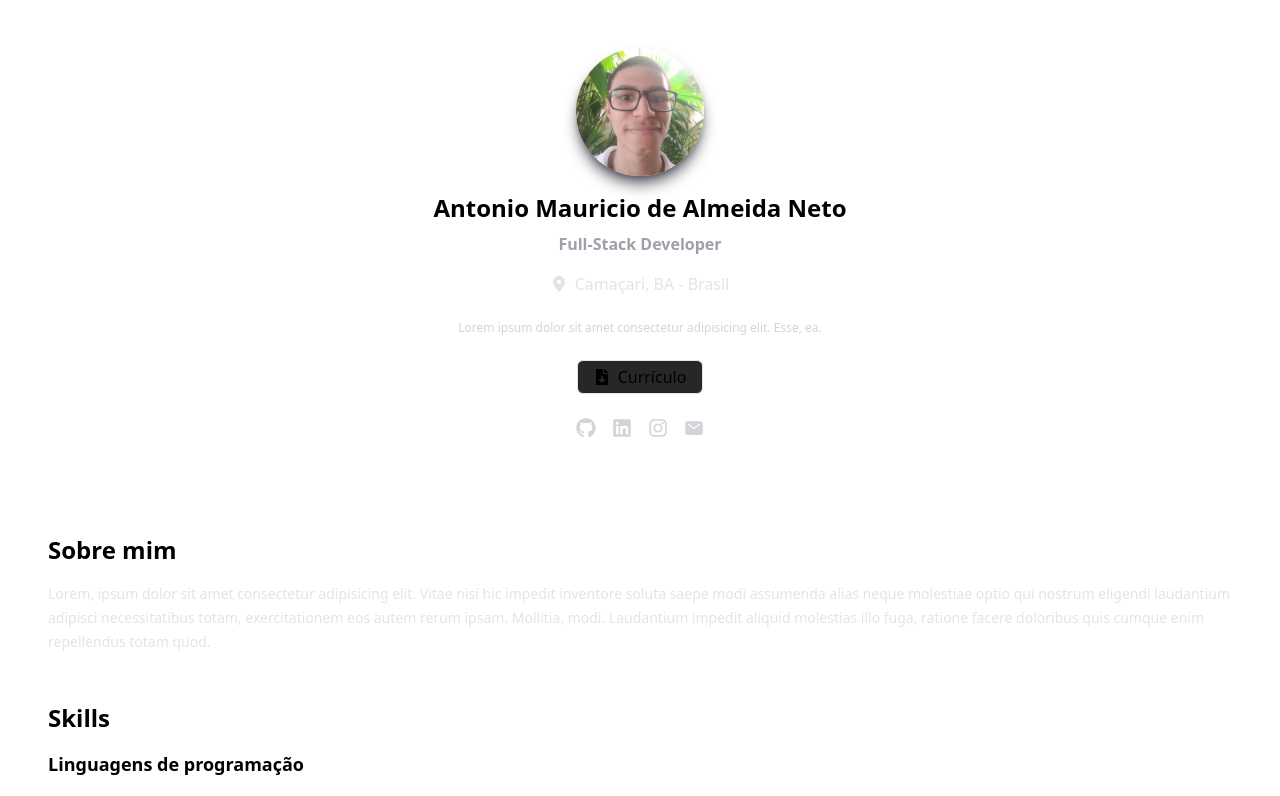
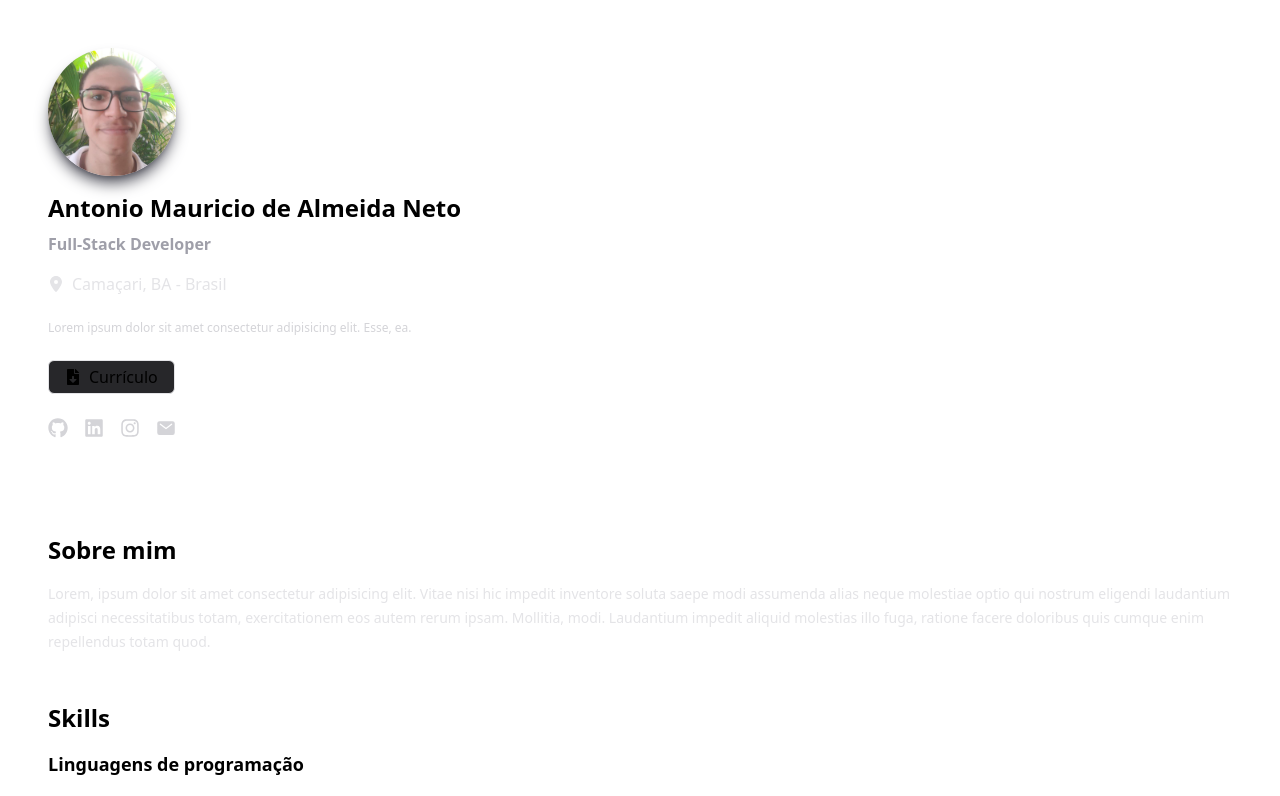
Before and after one commit to Dedo-Finger2/Portfolio, a React (Vite) app: page / in a window 1280 px wide. Shown: the top 796 px of the page. Built offline with nearby package versions, Linux system fonts and the light colour scheme.

Commit message:
Adds support for SM break point

```diff
--- a/src/components/QuickAboutMe.tsx
+++ b/src/components/QuickAboutMe.tsx
@@ -14,7 +14,7 @@ export default function QuickAboutMe() {
     <div className="flex flex-col gap-6">
       <div className="flex flex-col gap-4">
         {/* Image + Personal info */}
-        <div className="flex flex-col gap-4 items-center">
+        <div className="flex flex-col gap-4 items-center sm:items-start">
           {/* My Image */}
           <img
             className="shadow-lg shadow-zinc-600 rounded-full size-32 h-auto"
@@ -23,25 +23,25 @@ export default function QuickAboutMe() {
           />
           {/* My name + What I do */}
           <div className="flex flex-col gap-2">
-            <h1 className="text-2xl font-bold text-center">
+            <h1 className="text-2xl font-bold text-center sm:text-left">
               Antonio Mauricio de Almeida Neto
             </h1>
-            <h2 className="text-zinc-400 font-semibold text-center">
+            <h2 className="text-zinc-400 font-semibold text-center sm:text-left">
               Full-Stack Developer
             </h2>
           </div>
         </div>
         {/* Where I live */}
-        <div className="flex items-center gap-2 text-zinc-200 font-medium justify-center">
+        <div className="flex items-center gap-2 text-zinc-200 font-medium justify-center sm:justify-start">
           <FaLocationDot />
           <h3>Camaçari, BA - Brasil</h3>
         </div>
       </div>
       {/* Quick action sentence */}
-      <span className="text-xs text-center text-zinc-300">
+      <span className="text-xs text-center text-zinc-300 sm:text-left">
         Lorem ipsum dolor sit amet consectetur adipisicing elit. Esse, ea.
       </span>
-      <div className="flex flex-col justify-center items-center gap-6">
+      <div className="flex flex-col justify-center items-center gap-6 sm:items-start">
         {/* Download resume button */}
         <button className="flex gap-2 items-center px-4 py-1 rounded-md border border-zinc-200 bg-zinc-800">
           <FaFileDownload />
```
